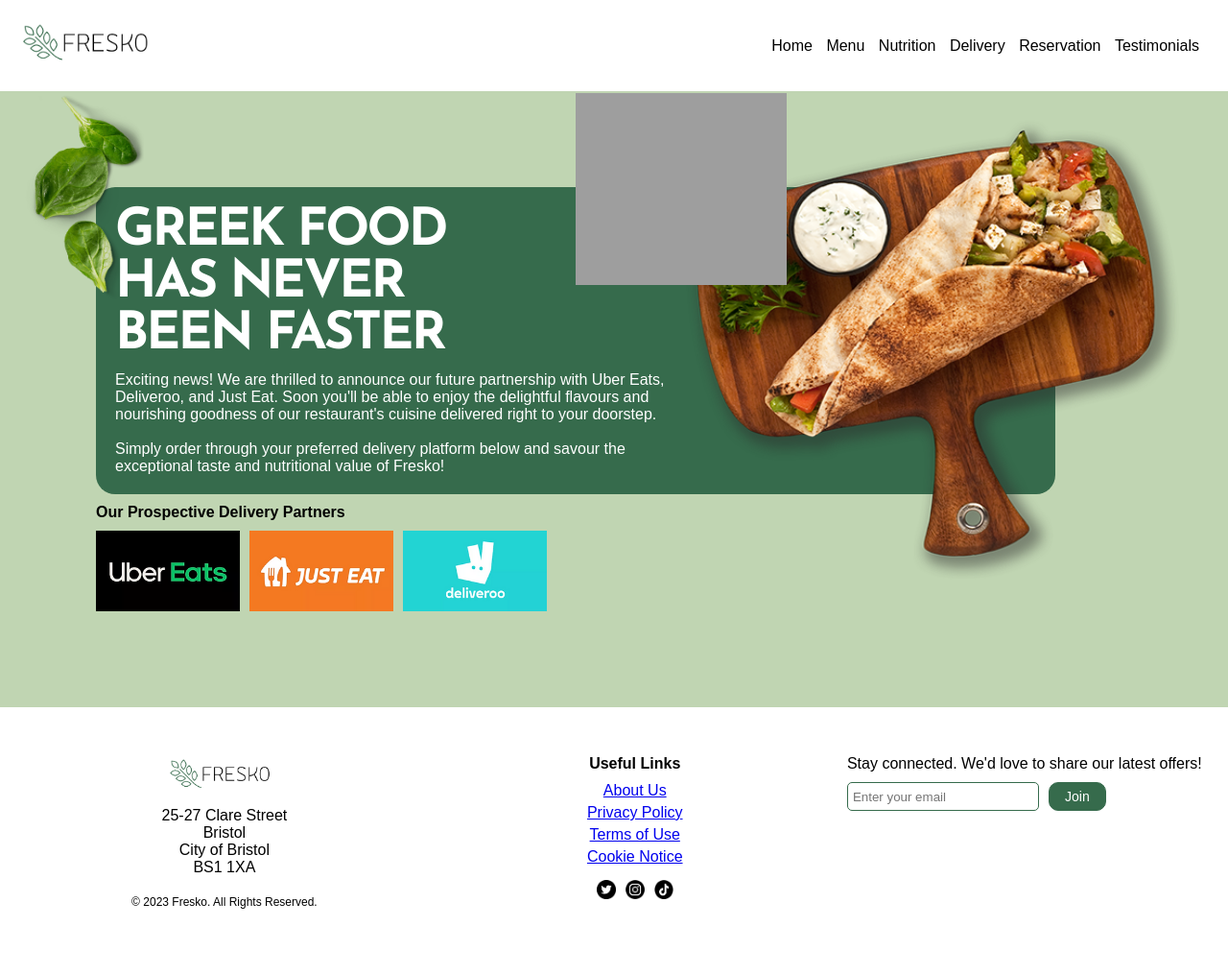
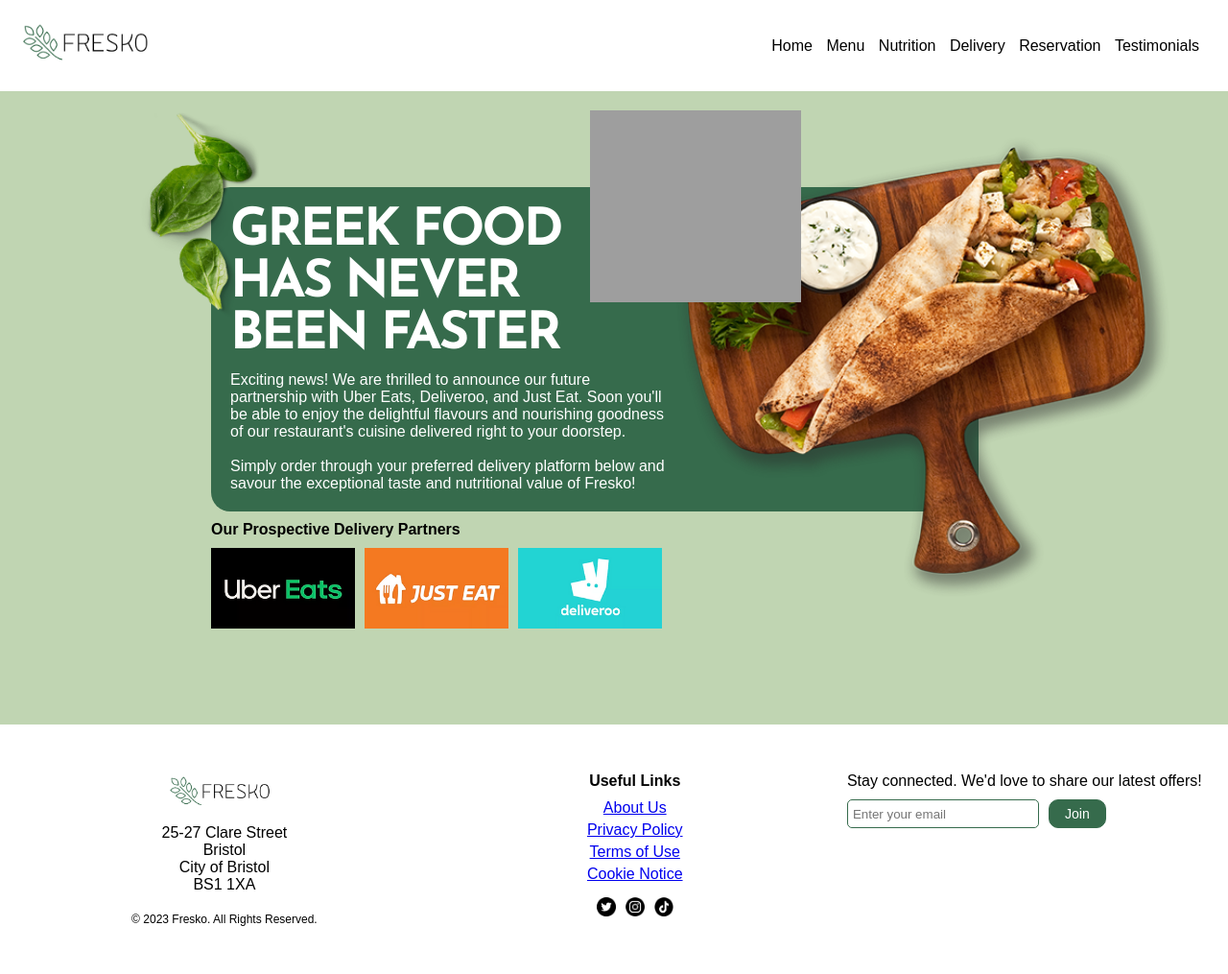
Before and after one commit to granolaameobi/fresko, a Flask app: page /delivery in a window 1280 px wide. Shown: the whole page at 96% size. Before the commit the page ends 947 px from the top, so only its background shows below. Run offline with Flask 2, Linux system fonts and the light colour scheme; some web fonts are replaced; grey boxes are pictures that could not be loaded.

Commit message:
feat: delivery page fixed for good

```diff
--- a/static/css/style.css
+++ b/static/css/style.css
@@ -290,21 +290,27 @@ h1, .menu-button, img {
 
   .delivery-image:nth-child(1) {
     top: -650px;
-    left: 700px;
+    left: 550px;
     height: 520px;
     width: 540px;
   }
 
   .delivery-image:nth-child(2) {
     top: -670px;
-    left: -100px;
+    left: -120px;
     height: 250px;
     width: 250px;
   }
 
   .delivery-image:nth-child(3) {
     top: -640px;
-    left: 600px;
+    left: 475px;
     height: 200px;
     width: 220px;
   }
+
+  .delivery-page-contents {
+    position: relative;
+    margin: 0 auto;
+    max-width: 1000px;
+  }
--- a/templates/delivery.html
+++ b/templates/delivery.html
@@ -1,11 +1,11 @@
 {% extends 'base.html' %}
 
-{% block title %}Fresko{% endblock %}
+{% block title %}Fresko | Delivery{% endblock %}
 
 {% block content %}
 
-
-<div class="curved-box" align="center" style="margin-top: 100px; margin-left: 100px; width: 1000px">
+<div class="delivery-page-contents">
+    <div class="curved-box" align="center" style="margin-top: 100px; margin-left: 80px; width: 800px">
         <h1 class="section-title" style="color: white">GREEK FOOD<br>HAS NEVER<br>BEEN FASTER</h1>
         <div class="left">
             <p style="text-align: left; width: 60%">Exciting news! We are thrilled to announce our future partnership with Uber Eats, Deliveroo, and Just Eat. Soon you'll be able to enjoy the delightful flavours and nourishing goodness of our restaurant's cuisine delivered right to your doorstep.<br><br>
@@ -13,9 +13,9 @@
         </div>
     </div>
 
-<p class="a" style="margin-left: 100px; margin-top: 10px"><b>Our Prospective Delivery Partners</b></p>
+    <p class="a" style="margin-left: 80px; margin-top: 10px"><b>Our Prospective Delivery Partners</b></p>
 
-<div class="delivery-container" style="display: flex; margin-left: 100px;">
+    <div class="delivery-container" style="display: flex; margin-left: 80px;">
         <img src="static/images/ubereats.png" alt="Uber Eats" class="delivery-logo">
         <img src="static/images/justeat.png" alt="Just Eat" class="delivery-logo">
         <img src="static/images/deliveroo.png" alt="Deliveroo" class="delivery-logo">
@@ -26,5 +26,6 @@
         <img src="static/images/basil_leaves.png" alt="Basil" class="delivery-image">
         <img src="static/images/tomato.png" alt="Tomato" class="delivery-image">
     </div>
+</div>
 
 {% endblock %}
```
Lines whose indentation alone changed are shown as unchanged.
